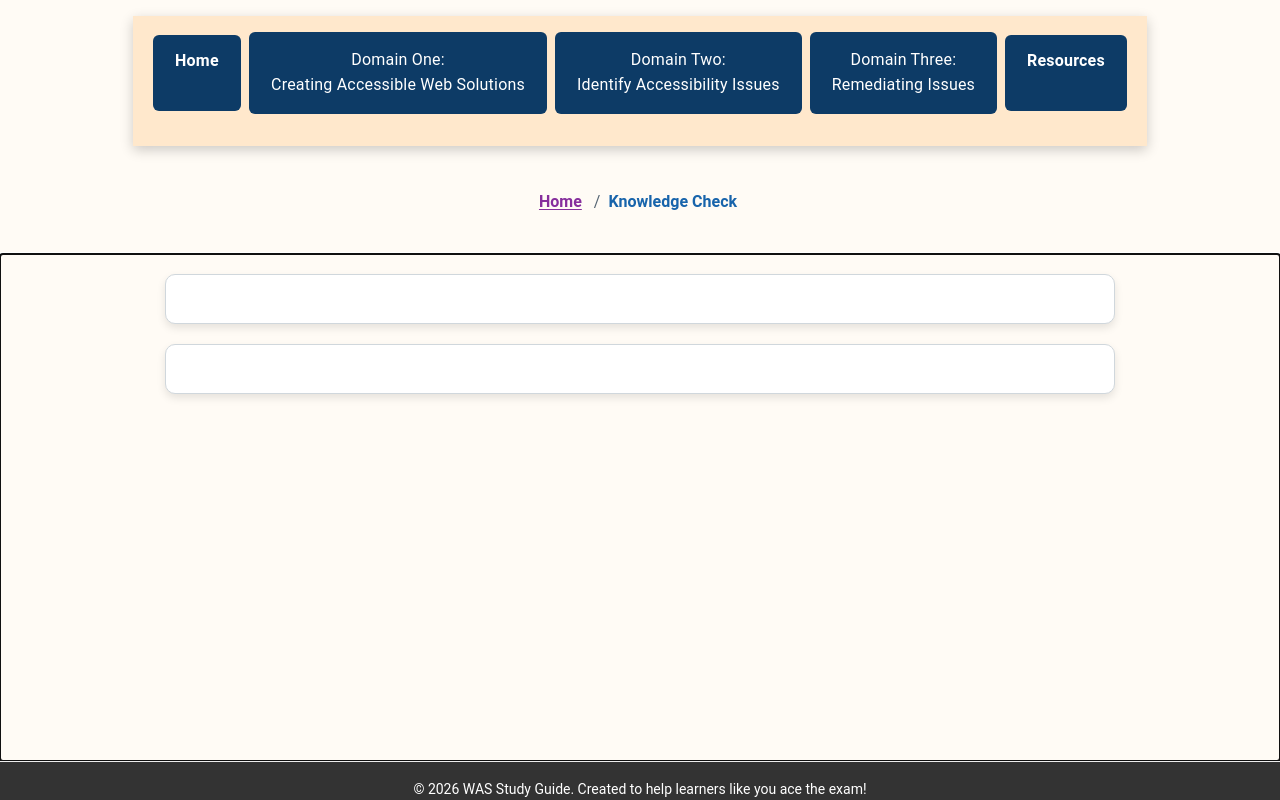
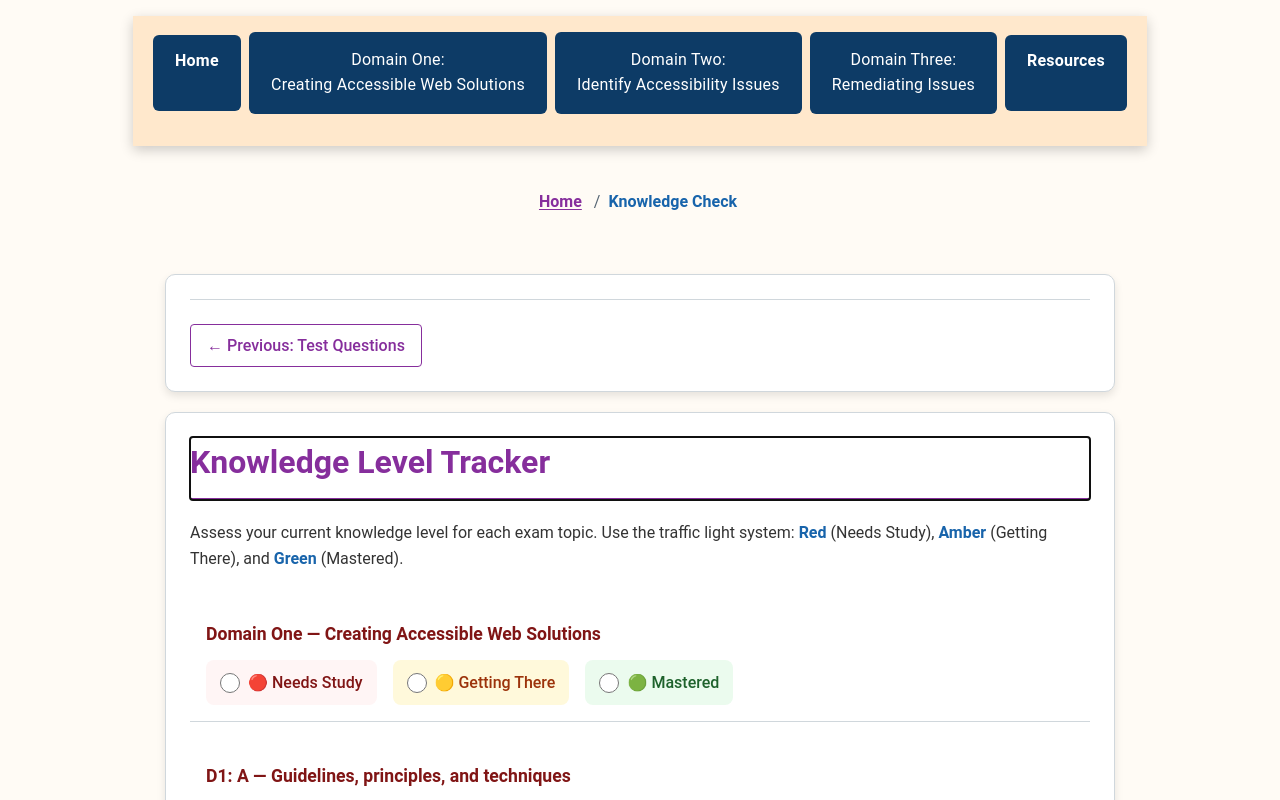
Before and after one commit to HelenIngham/my-WAS-study-guide, a React (Create React App) app: page /knowledge-check in a window 1280 px wide. Shown: the top 800 px of the page. Built offline with nearby package versions, Linux system fonts and the light colour scheme; the HTML template or start-up script is replaced by a standard one.

Commit message:
Add progress tracker

```diff
--- a/src/App.js
+++ b/src/App.js
@@ -10,6 +10,7 @@ import Home from './pages/Home';
 import Resources from './pages/Resources';
 import SiteMap from './pages/Site-map';
 import TestQuestions from './pages/Test-questions';
+import KnowledgeCheck from './pages/KnowledgeCheck';
 
 // Domain One - A
 import DomainOne from './pages/DomainOne';
@@ -170,6 +171,7 @@ function AppContent() {
                     <Route path="/resources" element={<Resources />} />
                     <Route path="/site-map" element={<SiteMap />} />
                     <Route path="/test-questions" element={<TestQuestions />} />
+                    <Route path="/knowledge-check" element={<KnowledgeCheck />} />
 
                     {/* Domain One */}
                     <Route path="/domain-one" element={<DomainOne />} />
--- /dev/null
+++ b/src/components/KnowledgeRanker.css
@@ -0,0 +1,143 @@
+/* components/KnowledgeRanker.css */
+
+.knowledge-ranker {
+  margin-top: 2rem;
+}
+
+.ranker-item {
+  margin-bottom: 1.5rem;
+  padding: 1rem;
+  border-bottom: 1px solid var(--color-border-mid, #ddd);
+}
+
+.ranker-item:last-child {
+  border-bottom: none;
+}
+
+.ranker-item__label {
+  display: block;
+  font-weight: 700;
+  font-size: 1.1rem;
+  margin-bottom: 0.75rem;
+  color: var(--red-800);
+}
+
+.ranker-options {
+  display: flex;
+  gap: 1rem;
+  flex-wrap: wrap;
+}
+
+.ranker-option {
+  display: flex;
+  align-items: center;
+  gap: 0.5rem;
+  padding: 0.5rem 0.75rem;
+  border-radius: 8px;
+  border: 2px solid transparent;
+  cursor: pointer;
+  transition: all 0.2s ease;
+  background-color: var(--color-bg-white);
+  font-weight: 500;
+  min-width: 120px;
+}
+
+.ranker-option:hover {
+  background-color: var(--color-bg-card-hover);
+}
+
+.ranker-option input[type="radio"] {
+  width: 1.25rem;
+  height: 1.25rem;
+  cursor: pointer;
+  margin: 0;
+}
+
+/* Traffic Light Colors */
+.ranker-option--red {
+  color: var(--red-800);
+  background-color: var(--red-0);
+}
+.ranker-option--red:has(input:checked) {
+  border-color: var(--red-700);
+  background-color: var(--red-100);
+  color: var(--red-900);
+}
+
+.ranker-option--amber {
+  color: var(--orange-700);
+  background-color: var(--orange-0);
+}
+.ranker-option--amber:has(input:checked) {
+  border-color: var(--orange-800);
+  background-color: var(--orange-100);
+  color: var(--orange-900);
+}
+
+.ranker-option--green {
+  color: var(--green-700);
+  background-color: var(--green-0);
+}
+.ranker-option--green:has(input:checked) {
+  border-color: var(--green-800);
+  background-color: var(--green-100);
+  color: var(--green-900);
+}
+
+/* Accessibility: Visual indicator for checked state if :has is not supported */
+.ranker-option input:checked + .ranker-option__text {
+  text-decoration: underline;
+  font-weight: 700;
+}
+
+.ranker-option:focus-within {
+  outline: 3px solid var(--blue-500);
+  outline-offset: 2px;
+}
+
+.ranker-summary {
+  margin-top: 3rem;
+  padding: 1.5rem;
+  background-color: var(--blue-0);
+  border-radius: 12px;
+  border: 1px solid var(--blue-200);
+}
+
+.ranker-summary h2 {
+  margin-top: 0;
+  color: var(--blue-900);
+}
+
+.ranker-stats {
+  display: flex;
+  gap: 2rem;
+  margin-top: 1rem;
+}
+
+.stat-item {
+  display: flex;
+  flex-direction: column;
+  align-items: center;
+}
+
+.stat-value {
+  font-size: 2rem;
+  font-weight: 800;
+}
+
+.stat-label {
+  font-size: 0.9rem;
+  text-transform: uppercase;
+  letter-spacing: 0.05em;
+}
+
+@media (max-width: 600px) {
+  .ranker-options {
+    flex-direction: column;
+    gap: 0.5rem;
+  }
+
+  .ranker-option {
+    width: 100%;
+  }
+}
--- /dev/null
+++ b/src/components/KnowledgeRanker.jsx
@@ -0,0 +1,102 @@
+import React, { useState, useEffect } from 'react';
+import './KnowledgeRanker.css';
+
+const KnowledgeRanker = ({ topics }) => {
+  const [rankings, setRankings] = useState(() => {
+    const saved = localStorage.getItem('was-knowledge-rankings');
+    return saved ? JSON.parse(saved) : {};
+  });
+
+  useEffect(() => {
+    localStorage.setItem('was-knowledge-rankings', JSON.stringify(rankings));
+  }, [rankings]);
+
+  const handleRankChange = (topicPath, level) => {
+    setRankings((prev) => ({
+      ...prev,
+      [topicPath]: level,
+    }));
+  };
+
+  const levels = [
+    { value: 'red', label: 'Needs Study', class: 'ranker-option--red', icon: '🔴' },
+    { value: 'amber', label: 'Getting There', class: 'ranker-option--amber', icon: '🟡' },
+    { value: 'green', label: 'Mastered', class: 'ranker-option--green', icon: '🟢' },
+  ];
+
+  const stats = Object.values(rankings).reduce(
+    (acc, val) => {
+      acc[val]++;
+      return acc;
+    },
+    { red: 0, amber: 0, green: 0 }
+  );
+
+  return (
+    <div className="knowledge-ranker">
+      <div className="ranker-list">
+        {topics.map((topic) => (
+          <div key={topic.path} className="ranker-item">
+            <span className="ranker-item__label" id={`label-${topic.path.replace(/\//g, '-')}`}>
+              {topic.label}
+            </span>
+            <div
+              className="ranker-options"
+              role="radiogroup"
+              aria-labelledby={`label-${topic.path.replace(/\//g, '-')}`}
+            >
+              {levels.map((level) => (
+                <label
+                  key={level.value}
+                  className={`ranker-option ${level.class}`}
+                >
+                  <input
+                    type="radio"
+                    name={`rank-${topic.path}`}
+                    value={level.value}
+                    checked={rankings[topic.path] === level.value}
+                    onChange={() => handleRankChange(topic.path, level.value)}
+                    aria-label={`${level.label} for ${topic.label}`}
+                  />
+                  <span className="ranker-option__text" aria-hidden="true">
+                    {level.icon} {level.label}
+                  </span>
+                </label>
+              ))}
+            </div>
+          </div>
+        ))}
+      </div>
+
+      <div className="ranker-summary" aria-live="polite">
+        <h2>Your Progress Summary</h2>
+        <div className="ranker-stats">
+          <div className="stat-item">
+            <span className="stat-value" style={{ color: 'var(--red-800)' }}>{stats.red}</span>
+            <span className="stat-label">Needs Study</span>
+          </div>
+          <div className="stat-item">
+            <span className="stat-value" style={{ color: 'var(--orange-800)' }}>{stats.amber}</span>
+            <span className="stat-label">Getting There</span>
+          </div>
+          <div className="stat-item">
+            <span className="stat-value" style={{ color: 'var(--green-800)' }}>{stats.green}</span>
+            <span className="stat-label">Mastered</span>
+          </div>
+        </div>
+        <p style={{ marginTop: '1.5rem', fontStyle: 'italic' }}>
+          Your rankings are saved locally in your browser.
+        </p>
+        <button
+          onClick={() => { if(window.confirm('Reset all rankings?')) setRankings({}); }}
+          className="btn btn-secondary"
+          style={{ marginTop: '1rem', padding: '0.5rem 1rem', cursor: 'pointer' }}
+        >
+          Reset All Rankings
+        </button>
+      </div>
+    </div>
+  );
+};
+
+export default KnowledgeRanker;
--- /dev/null
+++ b/src/pages/KnowledgeCheck.js
@@ -0,0 +1,25 @@
+import React from 'react';
+import KnowledgeRanker from '../components/KnowledgeRanker';
+import { routes } from '../routesMeta';
+
+const KnowledgeCheck = () => {
+  // Filter out non-exam paths (Home, Resources, Site Map, Test Questions)
+  const nonExamPaths = ['/', '/resources', '/site-map', '/test-questions', '/knowledge-check'];
+  const examTopics = routes.filter(route => !nonExamPaths.includes(route.path));
+
+  return (
+    <div className="container py-4">
+      <h1>Knowledge Level Tracker</h1>
+      <p className="lead">
+        Assess your current knowledge level for each exam topic. Use the traffic light system:
+        <strong> Red</strong> (Needs Study), <strong>Amber</strong> (Getting There), and <strong>Green</strong> (Mastered).
+      </p>
+
+      <section aria-label="Ranking List">
+        <KnowledgeRanker topics={examTopics} />
+      </section>
+    </div>
+  );
+};
+
+export default KnowledgeCheck;
--- a/src/routesMeta.js
+++ b/src/routesMeta.js
@@ -122,6 +122,7 @@ export const routes = [
 
     { path: '/resources', label: 'Resources' },
     { path: '/test-questions', label: 'Test Questions' },
+    { path: '/knowledge-check', label: 'Knowledge Level Tracker' },
 ];
 
 export function getPrevNext(pathname) {
```
